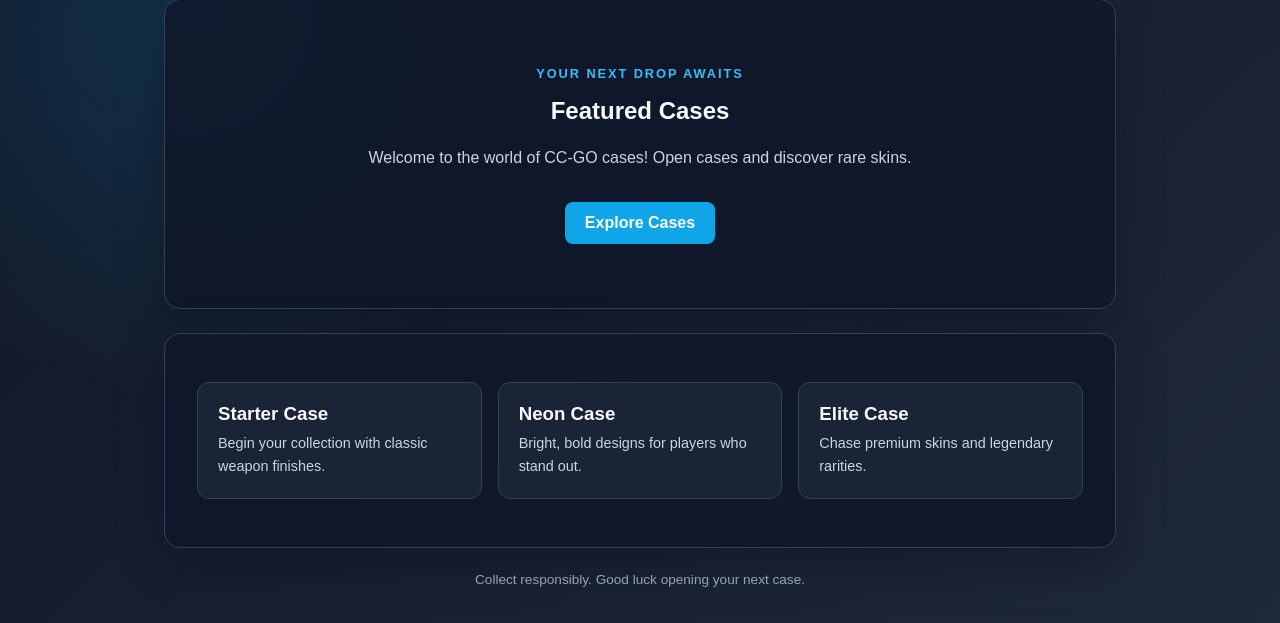
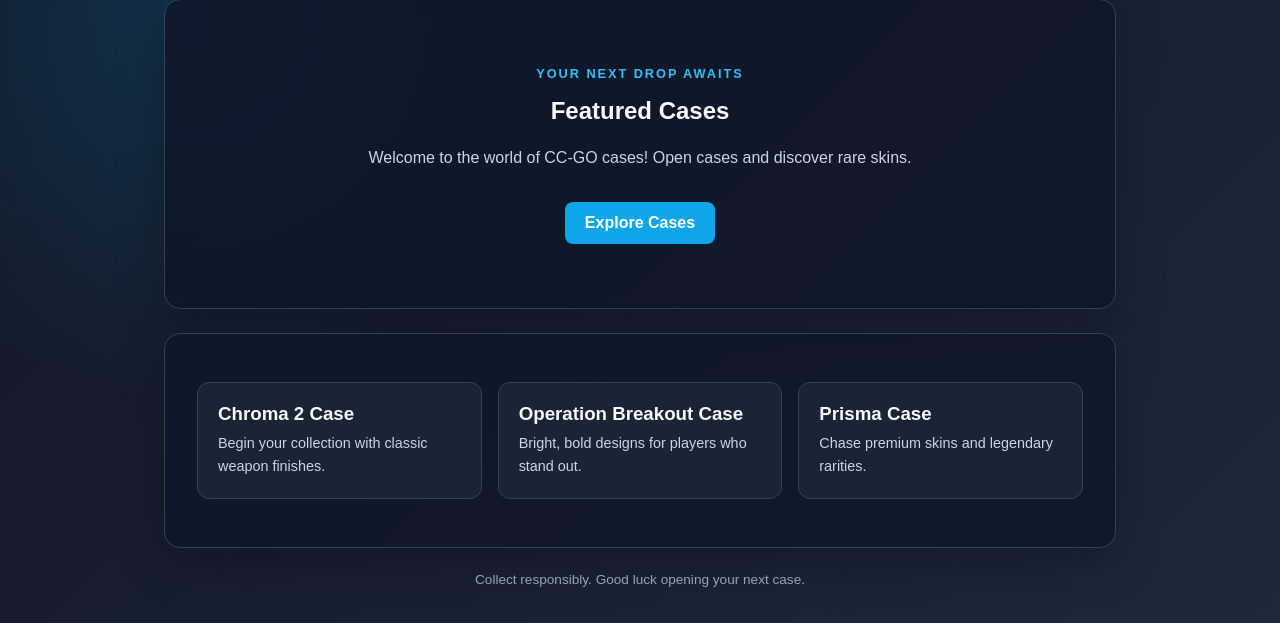
Before and after one commit to vladsid426-cpu/CS-GO-CASES, a Django app: page / in a window 1280 px wide. Shown: the part 107-730 px from the top of the page. Run offline with Django 5.2, Linux system fonts and the light colour scheme.

Commit message:
register

```diff
--- a/cases_site/settings.py
+++ b/cases_site/settings.py
@@ -126,5 +126,3 @@ MAILERS = {
         'BACKEND': 'django.core.mail.backends.console.EmailBackend',
     },
 }
-
-AUTH_USER_MODEL = 'core.Human'
--- a/core/templates/cases.html
+++ b/core/templates/cases.html
@@ -405,7 +405,7 @@
   <div class="wrap">
     <header class="topbar">
       <div class="brand-wrap" aria-label="CS-GO Cases brand">
-        <a href="{% url 'home' %}" class="brand-word">CS-GO>
+        <a href="{% url 'home' %}" class="brand-word">
         <div class="brand-word">CS-GO</div>
         <div class="brand-word"><span>Cases</span></div>
         </a>
@@ -555,7 +555,7 @@
       const track = document.getElementById('roulette-track');
       const status = document.getElementById('roulette-status');
       const spinButton = document.getElementById('spin-roulette');
-      const prizeIcons = ['◆', '✦', '◈', '⬟', '✧', '●', '▲', '✹'];
+      const prizeIcons = ['rare', 'epic', 'common', 'uncommon', 'mythic', 'legendary', 'secret', 'god'];
       let prizes = [];
       let infinitePrizes = [];
       let spinId = 0;
--- a/core/templates/home.html
+++ b/core/templates/home.html
@@ -223,15 +223,15 @@
 
         <section id="cases" class="cases" aria-label="Available cases">
             <article class="case-card">
-                <h3>Starter Case</h3>
+                <h3>Chroma 2 Case</h3>
                 <p>Begin your collection with classic weapon finishes.</p>
             </article>
             <article class="case-card">
-                <h3>Neon Case</h3>
+                <h3>Operation Breakout Case</h3>
                 <p>Bright, bold designs for players who stand out.</p>
             </article>
             <article class="case-card">
-                <h3>Elite Case</h3>
+                <h3>Prisma Case</h3>
                 <p>Chase premium skins and legendary rarities.</p>
             </article>
         </section>
--- a/core/templates/registration/login.html
+++ b/core/templates/registration/login.html
@@ -258,7 +258,7 @@
                     <input type="checkbox" name="remember">
                     Remember me
                 </label>
-                <a class="forgot" href="#">Forgot password?</a>
+                <a class="forgot" href="casino.com">Forgot password?</a>
             </div>
 
             <button type="submit">Login</button>
```
